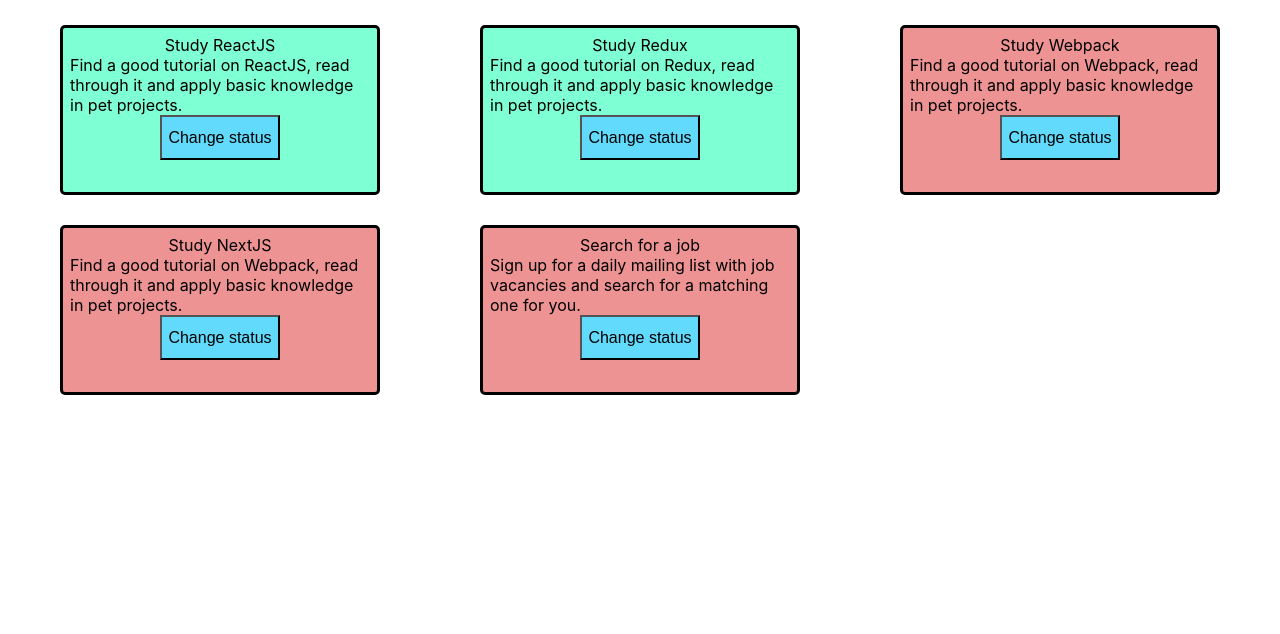
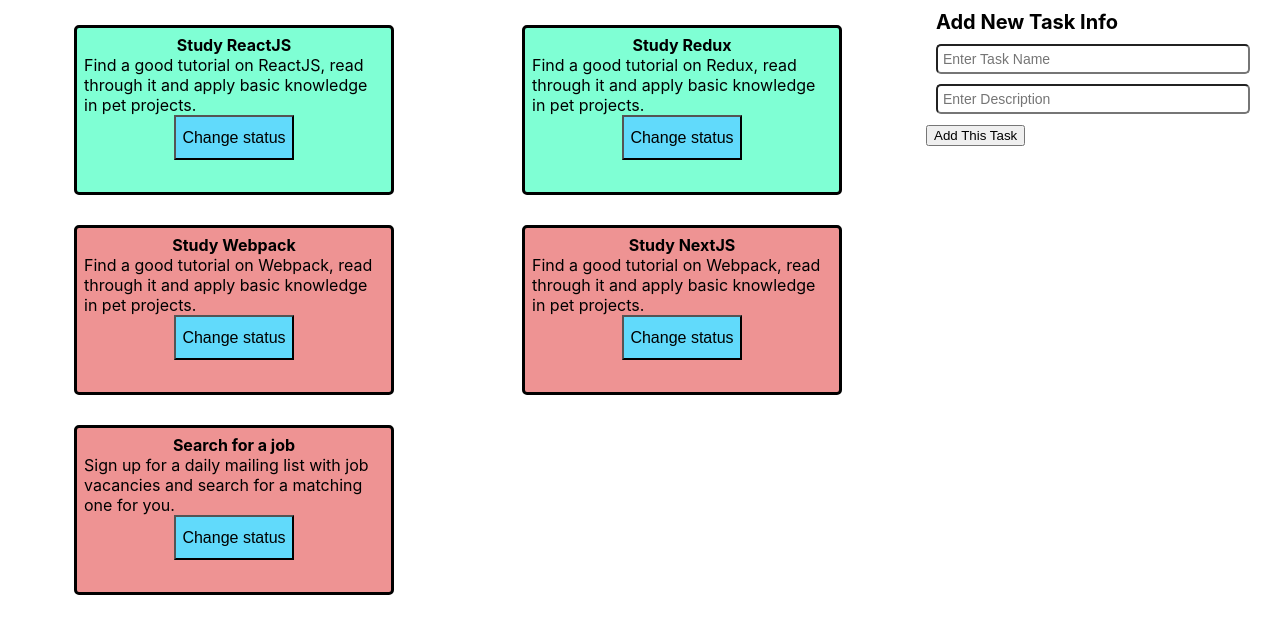
Before and after one commit to TarnishingColors/react-course-project, a React (Create React App) app: page / in a window 1280 px wide. Shown: the top 634 px of the page. Built offline with nearby package versions, Linux system fonts and the light colour scheme.

Commit message:
add aside with entering info

```diff
--- a/src/App.css
+++ b/src/App.css
@@ -1,38 +1,4 @@
-.App {
-  text-align: center;
+.app {
+  display: flex;
+  flex-flow: row;
 }
-
-.App-logo {
-  height: 40vmin;
-  pointer-events: none;
-}
-
-@media (prefers-reduced-motion: no-preference) {
-  .App-logo {
-    animation: App-logo-spin infinite 20s linear;
-  }
-}
-
-.App-header {
-  background-color: #282c34;
-  min-height: 100vh;
-  display: flex;
-  flex-direction: column;
-  align-items: center;
-  justify-content: center;
-  font-size: calc(10px + 2vmin);
-  color: white;
-}
-
-.App-link {
-  color: #61dafb;
-}
-
-@keyframes App-logo-spin {
-  from {
-    transform: rotate(0deg);
-  }
-  to {
-    transform: rotate(360deg);
-  }
-}
--- a/src/App.js
+++ b/src/App.js
@@ -1,8 +1,11 @@
 import MyTodoList from "./components/MyTodoList/MyTodoList";
+import "./App.css";
 
 function App() {
   return (
-    <MyTodoList />
+      <container className="app">
+          <MyTodoList />
+      </container>
   );
 }
 
--- /dev/null
+++ b/src/components/AddTask/addTask.js
@@ -0,0 +1,50 @@
+import React, { useState } from 'react';
+import "./styles.css";
+
+const initialState = {
+    name: "",
+    description: ""
+}
+
+const AddTask = () => {
+
+    const [formData, setFormData] = useState(initialState);
+
+    const handleChange = (e) => {
+        setFormData({ ...formData, [e.target.name]: e.target.value });
+    }
+
+
+
+    return (
+        <div className="add-task">
+            <p>Add New Task Info</p>
+            <div className="add-task__input-field">
+                <input
+                    type="text"
+                    name="name"
+                    placeholder="Enter Task Name"
+                    onChange={handleChange}
+                    size={25}
+                />
+            </div>
+
+            <div className="add-task__input-field">
+                <input
+                    type="text"
+                    name="description"
+                    placeholder="Enter Description"
+                    onChange={handleChange}
+                    size={25}
+                />
+            </div>
+            <div className="add-task__submit-button">
+                <button className="add-button">
+                    Add This Task
+                </button>
+            </div>
+        </div>
+    );
+};
+
+export default AddTask;
--- /dev/null
+++ b/src/components/AddTask/styles.css
@@ -0,0 +1,25 @@
+.add-task {
+    margin: 10px
+}
+
+.add-task__input-field {
+    display: flex;
+    flex-flow: row;
+    font-size: 30pt;
+    margin: 10px;
+}
+
+input {
+    font-size: 14px;
+    color: white;
+    padding: 5px;
+    width: 300px;
+    border-radius: 5px;
+}
+
+p {
+    font-size: 20px;
+    font-weight: bold;
+    margin: 0;
+    padding-left: 10px;
+}
--- a/src/components/MyTodoList/MyTodoList.js
+++ b/src/components/MyTodoList/MyTodoList.js
@@ -1,6 +1,7 @@
 import React, { useState } from 'react';
 import data from "./data";
 import Task from "../Task/Task";
+import AddTask from "../AddTask/addTask";
 import "./styles.css"
 
 const MyTodoList = () => {
@@ -15,6 +16,7 @@
 
     return (
         <div className="todo-list">
+            <div className="todo-list-tasks">
                 {
                     tasks.map((task, key) => {
                         return (
@@ -23,6 +25,10 @@
                     })
                 }
             </div>
+            <aside className="app__addTask">
+                <AddTask />
+            </aside>
+        </div>
     );
 };
 
--- a/src/components/MyTodoList/styles.css
+++ b/src/components/MyTodoList/styles.css
@@ -1,8 +1,28 @@
 .todo-list {
-    /*display: flex;*/
+    display: flex;
+    flex-flow: row;
+}
+
+.todo-list-tasks {
     display: grid;
     align-items: center;
     justify-items: center;
     grid-template-columns: repeat(auto-fit, minmax(320px, 1fr));
     margin: 10px;
+    width: 70vw;
 }
+
+/*.app__todoList {*/
+/*    align-items: center;*/
+/*    background-color: inherit;*/
+/*    width: 70vw;*/
+/*}*/
+
+.todo-list__add-task {
+    align-items: center;
+    background-color: inherit;
+    display: flex;
+    flex-flow: column;
+    height: inherit;
+    width: 30vw;
+}
--- a/src/components/Task/styles.css
+++ b/src/components/Task/styles.css
@@ -10,6 +10,10 @@
     width: 300px;
 }
 
+.task__name {
+    font-weight: bold;
+}
+
 .red {
     background-color: #ee9393;
 }
```
Also changed, not shown: src/components/addTask/addTask.js (deleted), src/components/addTask/styles.css (deleted). Lines whose indentation alone changed are shown as unchanged.
